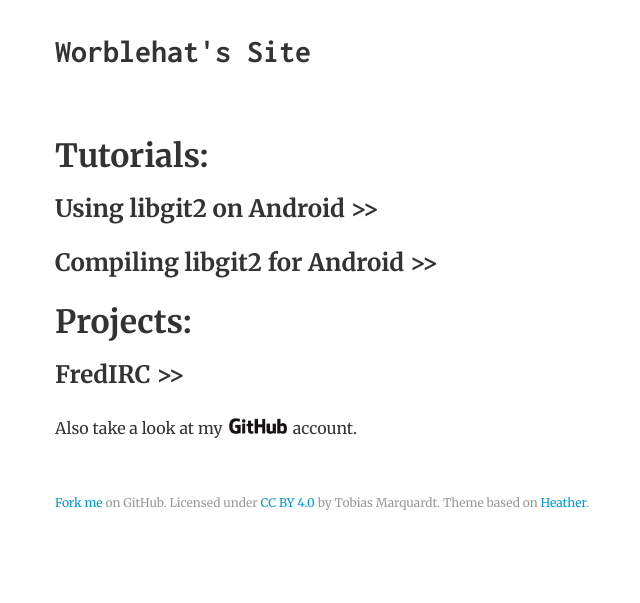
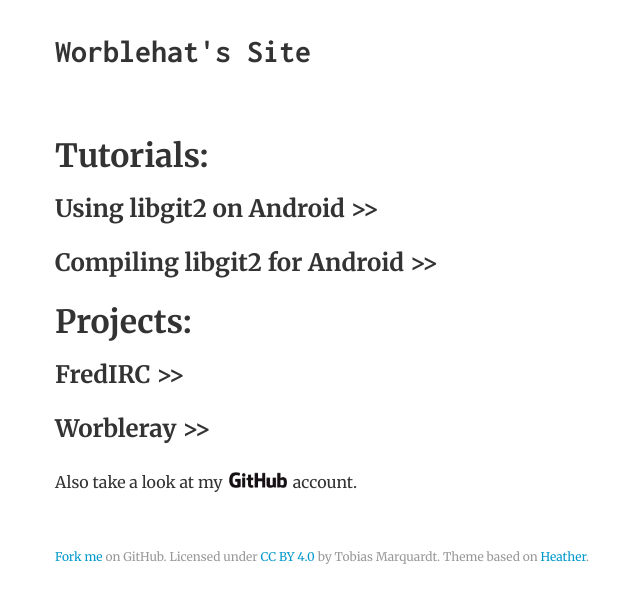
Before and after one commit to worblehat/worblehat.github.io, a Jekyll site: the page built from index.html, in a window 1280 px wide. Shown: the top 603 px of the page, without its empty margins (201-841 px from the left). Built offline with Jekyll 4.4.1, drawn with Linux system fonts in a browser that asks for light colours; Markdown is read by kramdown in place of the engine named in the settings.

Commit message:
Added Worbleray to project list.

```diff
--- a/index.html
+++ b/index.html
@@ -15,5 +15,9 @@ layout: default
         <h2><a href="http://worblehat.github.io/FredIRC/" title="FredIRC">FredIRC &gt;&gt;</a></h2>
         <p></p>
     </article>
+    <article>
+        <h2><a href="https://github.com/worblehat/WorbleRay" title="Worbleray">Worbleray &gt;&gt;</a></h2>
+        <p></p>
+    </article>
 
 Also take a look at <a class="no-style-link" href="https://github.com/worblehat">my <img class="inline-img" src="github.png" border="0" alt="<b>GitHub</b>"> account</a>.
```
